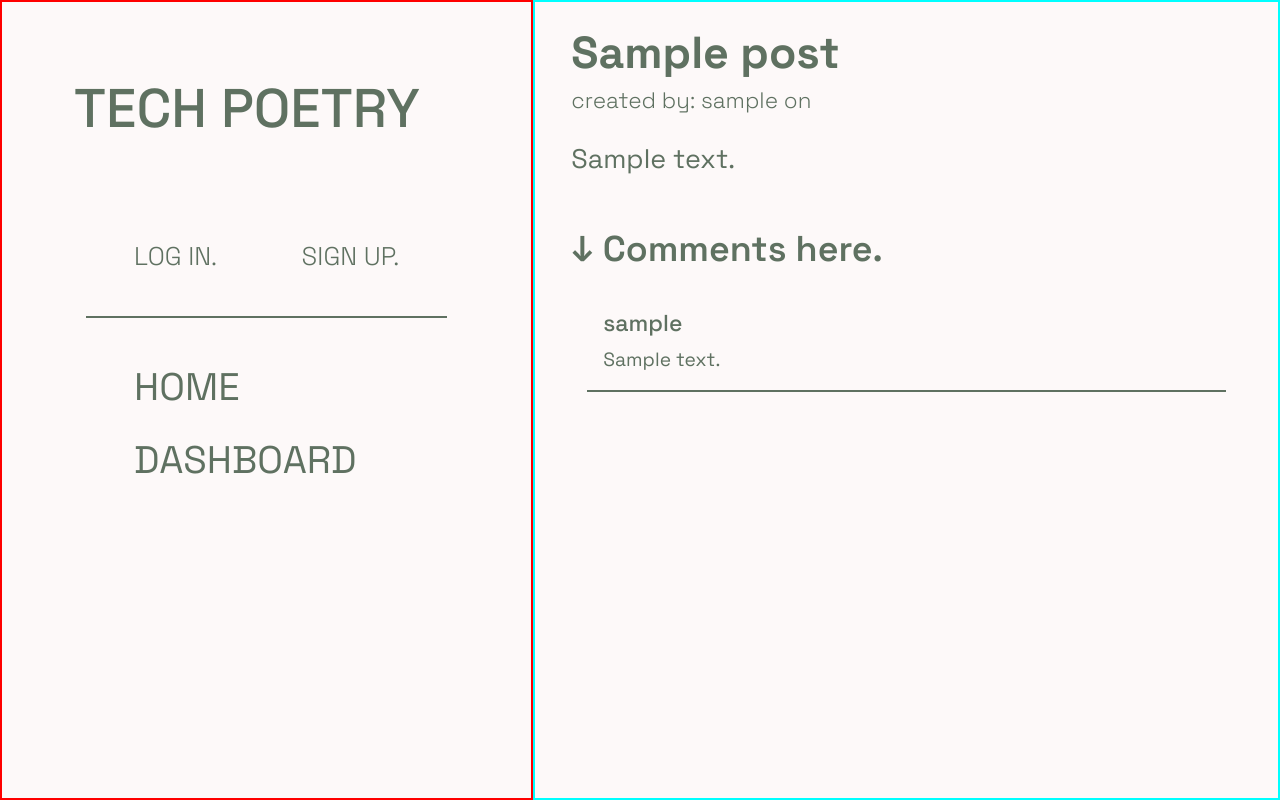
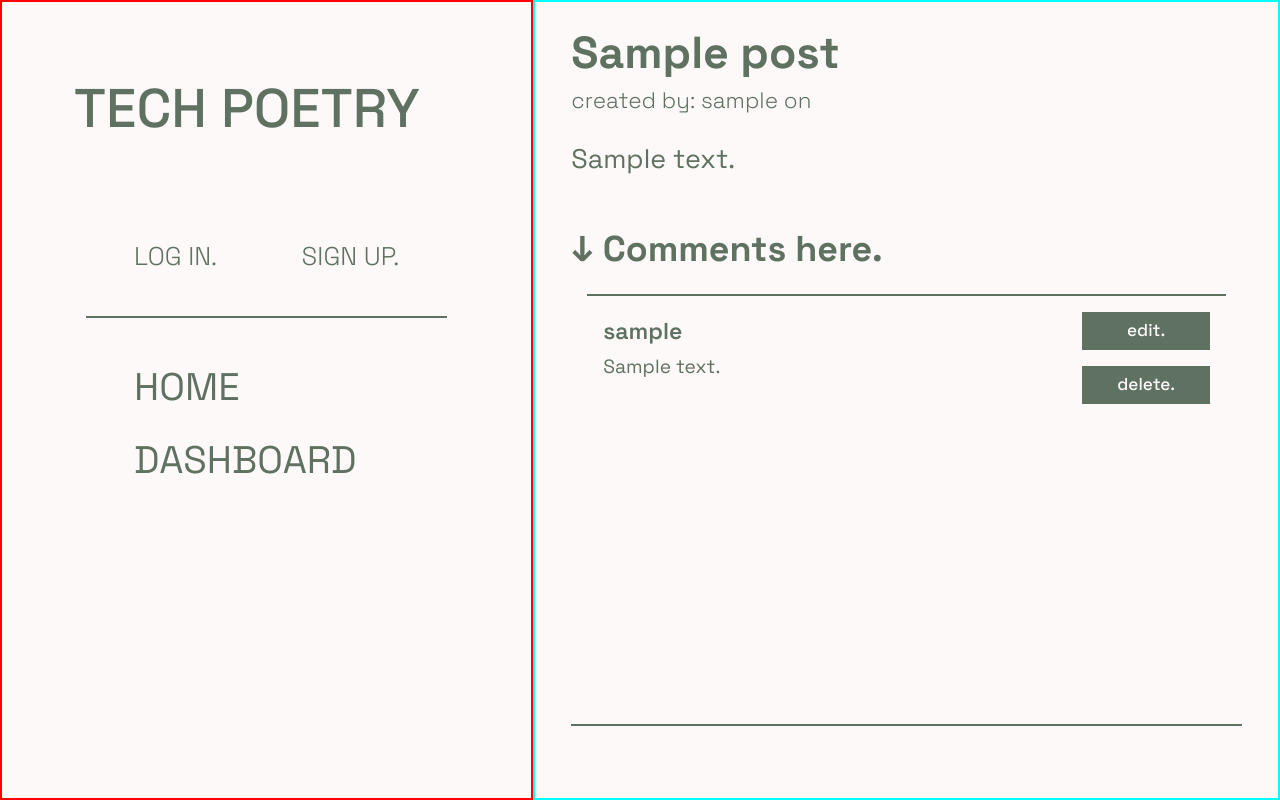
Before and after one commit to graceee96/tech-blog, a Node project: template views/blogPost.handlebars in a window 1280 px wide. Run offline with Node 20 templates, Linux system fonts and the light colour scheme; the template is opened without the code that fills it: most values are stand-ins (such as "Sample title", 1, 10 or a date in 2020); some libraries are stand-ins or nearby versions.

Commit message:
format logged in Blogpost page

```diff
--- a/public/css/style.css
+++ b/public/css/style.css
@@ -184,13 +184,17 @@ nav div {
     font-size: 1.75vw;
 }
 
+.ae-title:focus, .ae-content:focus {
+    outline: none;
+}
+
 .eddel-btn {
     width: 35%;
     font-size: 1.5vw;
     font-weight: var(--medium);
     border: var(--line);
     background-color: var(--the-color);
-    color: var(--backgroung-color)
+    color: var(--backgroung-color);
 }
 
 .eddel-btn:hover {
@@ -215,12 +219,13 @@ nav div {
 
 #the-blogpost h3 {
     font-size: 2.8vw;
-    font-weight: var(--semibold);
+    font-weight: var(--bold);
 }
 
 #comment-list {
     /* border: 1px solid red; */
-    height: 30vw;
+    border-bottom: var(--line);
+    height: 35vw;
     overflow: hidden;
 }
 
@@ -229,14 +234,61 @@ nav div {
 }
 
 .one-comment {
-    border-bottom: var(--line);
+    border-top: var(--line);
+}
+
+.comment-content {
+    width: 75%;
 }
 
 .commenter {
     font-size: 1.8vw;
-    font-weight: var(--medium);
+    font-weight: var(--semibold);
 }
 
 .comment {
     font-size: 1.5vw;
 }
+
+.option-btns {
+    width: 25%;
+}
+
+.eddelcomment-btn, .postcomment-btn {
+    font-weight: var(--medium);
+    font-size: 1.35vw;
+    border: var(--line);
+    background-color: var(--the-color);
+    color: var(--backgroung-color);
+}
+
+.postcomment-btn {
+    width: 35%;
+    display: block;
+    margin: 0 auto;
+}
+
+.eddelcomment-btn:hover, .postcomment-btn:hover {
+    background-color: transparent;
+    color: var(--the-color);
+}
+
+.eddel-label {
+    font-weight: var(--medium);
+    font-size: 1.55vw;
+}
+
+.comment-text {
+    border: var(--line);
+    background-color: transparent;
+    font-size: 1.5vw;
+}
+
+.comment-text:focus {
+    outline:none;
+}
+
+.char-count {
+    font-size: 1.35vw;
+    font-weight: var(--light)
+}
--- a/views/blogPost.handlebars
+++ b/views/blogPost.handlebars
@@ -9,30 +9,36 @@
 
     <div id="comment-list" class="p-3">
         <table class="w-100">
-            {{!-- <tbody>
+            {{!-- {{#if logged_in}} --}}
+            <tbody>
                 {{#each post.comments as |comment|}}
                 <tr class="one-comment">
-                    <td>
-                        <h5>{{comment.user.username}}</h5>
-                        <p>{{comment.comment}}</p>
+                    <td class="comment-content p-3">
+                        <h5 class="commenter">{{comment.user.username}}</h5>
+
+                        <p class="comment">{{comment.comment}}</p>
                     </td>
-                    <td class="d-flex flex-column">
-                        <button data-bs-toggle="collapse" data-bs-target="#editcomment-{{comment.id}}" aria-expanded="false" aria-controls="editComment">edit.</button>
-                        <button>delete.</button>
+                    <td class="option-btns p-3">
+                        <button class="eddelcomment-btn d-block w-100 p-1 mb-3" data-bs-toggle="collapse" data-bs-target="#editcomment-{{comment.id}}" aria-expanded="false" aria-controls="editComment">edit.</button>
+
+                        <button class="eddelcomment-btn d-block w-100 p-1">delete.</button>
                     </td>
                 </tr>
                 <tr class="collapse" id="editcomment-{{comment.id}}">
-                    <td class="w-100" colspan="2">
-                        <label for="comment-{{comment.id}}" class="d-block">↓ Edit comment here.</label>
-                        <textarea id="comment-{{comment.id}}" rows="6" class="d-block w-100">{{comment.comment}}</textarea>
-                        <p class="text-end mt-1"><span id="characters">255</span>/255 characters left</p>
-                        <button class="postcomment-btn">post comment.</button>
+                    <td class="w-100 p-3" colspan="2">
+                        <label for="comment-{{comment.id}}" class="eddel-label d-block mb-2">↓ Edit comment here.</label>
+
+                        <textarea id="comment-{{comment.id}}" rows="4" class="comment-text d-block w-100 p-3" wrap="hard">{{comment.comment}}</textarea>
+
+                        <p class="char-count text-end mt-2"><span id="characters">255</span>/255 characters left</p>
+
+                        <button class="postcomment-btn py-1 px-2">post comment.</button>
                     </td>
                 </tr>
                 {{/each}}
-            </tbody> --}}
+            </tbody>
 
-            {{!-- {{else}} --}}
+            {{!-- {{else}}
             <tbody>
                 {{#each post.comments as |comment|}}
                 <tr class="one-comment">
@@ -42,18 +48,21 @@
                     </td>
                 {{/each}}
             </tbody>
-            {{!-- {{/if}} --}}
+            {{/if}} --}}
         </table>
     </div>
 
     {{#if logged_in}}
     <button class="new-btn w-100 py-2" data-bs-toggle="collapse" data-bs-target="#new-comment" aria-expanded="false" aria-controls="new-comment">+ new comment</button>
 
-    <div class="collapse" id="new-comment">
-        <label for="">↓ Add new comment here.</label>
-        <textarea id="comment-{{comment.id}}" rows="6" class="d-block w-100"></textarea>
-        <h5 class="text-end mt-1"><span id="characters">255</span>/255 characters left</h5>
-        <button class="addcomment-btn">add comment.</button>
+    <div class="collapse p-3" id="new-comment">
+        <label for="comment-{{comment.id}}" class="eddel-label mb-2">↓ Add new comment here.</label>
+
+        <textarea id="comment-{{comment.id}}" rows="4" class="comment-text d-block w-100 p-3" wrap="hard"></textarea>
+
+        <p class="char-count text-end mt-2"><span id="characters">255</span>/255 characters left</p>
+
+        <button class="postcomment-btn py-1 px-2">add comment.</button>
     </div>
     {{/if}}
 </section>
```
